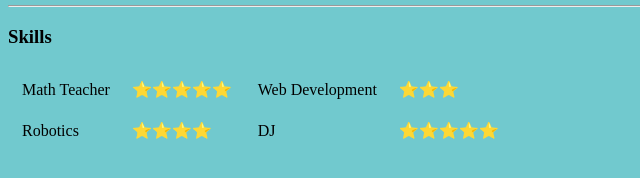
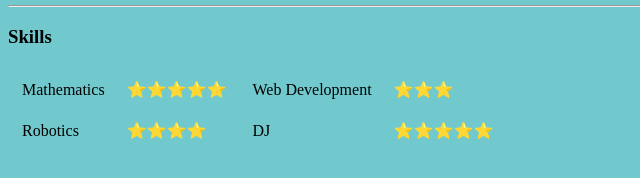
Before and after one commit to Centennial95/cv, a plain HTML site: page index.html in a window 1280 px wide. Shown: the part 460-638 px from the top of the page, 0-640 px from the left. Drawn offline with Linux system fonts and the light colour scheme.

Commit message:
Update index.html

```diff
--- a/index.html
+++ b/index.html
@@ -42,7 +42,7 @@
 		<td>
 			<table cellpadding="10">
 	            <tr>
-		             <td>Math Teacher</td>
+		             <td>Mathematics</td>
 		             <td>⭐️⭐️⭐️⭐️⭐️</td>
 	            </tr>
 	            <tr>
```
